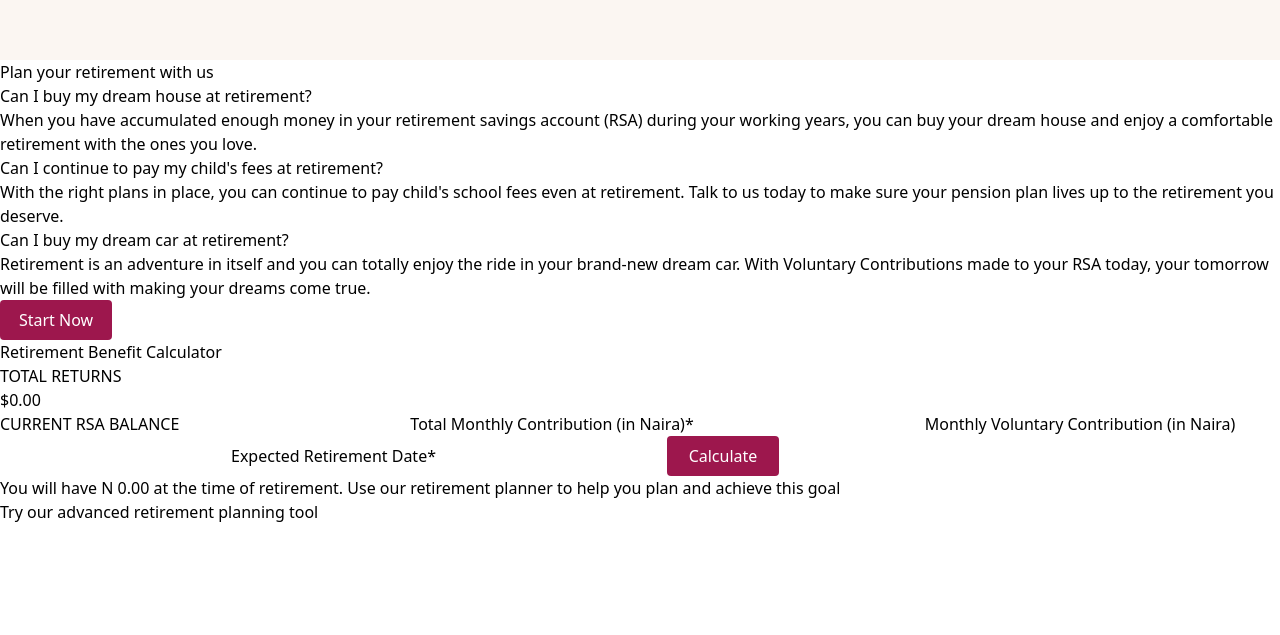
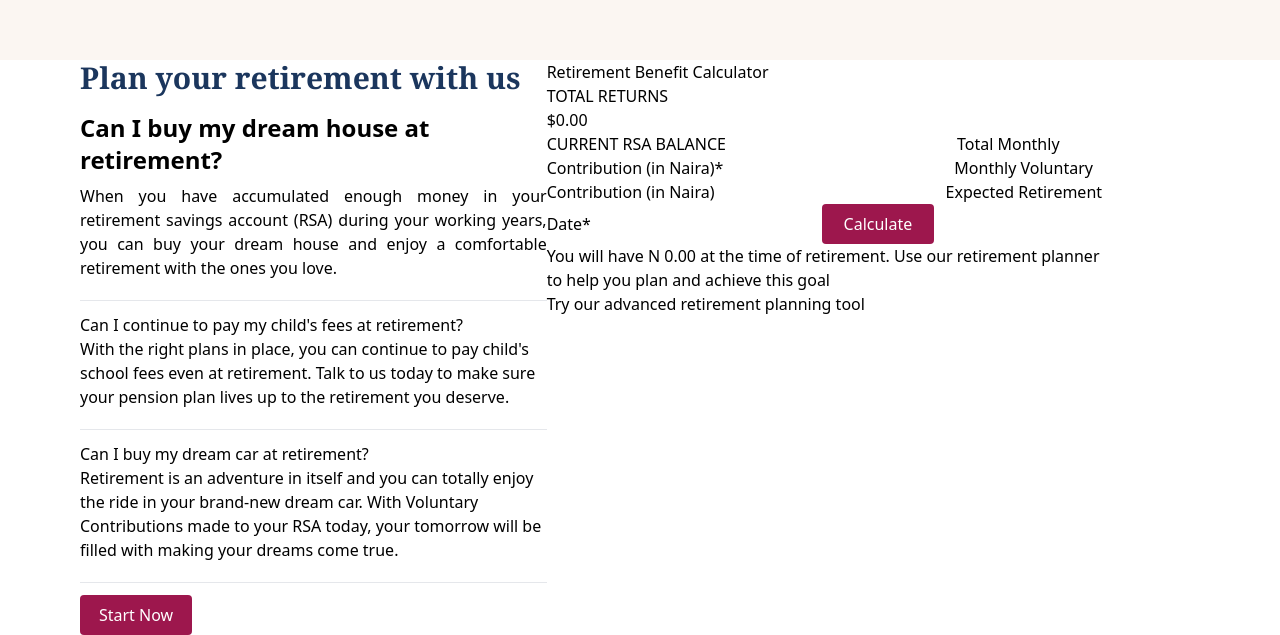
Before and after one commit to AkinAkinbobola/ARM-PENSION-SITE-CLONE, a Vue app in the folder arm-clone/: page / in a window 1280 px wide. Shown: the part 2223-2858 px from the top of the page. Before the commit the page ends 2747 px from the top, so only its background shows below. Built offline with nearby package versions, Linux system fonts and the light colour scheme.

Commit message:
Update BenefitCalculator.vue

```diff
--- a/arm-clone/src/components/BenefitCalculator.vue
+++ b/arm-clone/src/components/BenefitCalculator.vue
@@ -1,27 +1,30 @@
 <template>
-    <div>
-        <div flex flex-col>
-            <h1>Plan your retirement with us</h1>
-            <h1>Can I buy my dream house at retirement?</h1>
-            <p>When you have accumulated enough money in your retirement savings account (RSA) during your working years,
+    <div class="flex mx-20">
+        <div class="flex flex-col w-5/12">
+            <h1 class="text-blueText text-3xl font-serif font-bold mb-4">Plan your retirement with us</h1>
+            <h1 class="text-2xl font-sans font-bold mb-2">Can I buy my dream house at retirement?</h1>
+            <p class="text-justify">When you have accumulated enough money in your retirement savings account (RSA) during your working years,
                 you
                 can buy your dream house and enjoy a comfortable retirement with the ones you love.
             </p>
+            <div class="border-b mt-5 mb-3"></div>
             <h1>Can I continue to pay my child's fees at retirement?
             </h1>
             <p>With the right plans in place, you can continue to pay child's school fees even at retirement. Talk to us
                 today to make sure your pension plan lives up to the retirement you deserve.
             </p>
+            <div class="border-b mt-5 mb-3"></div>
             <h1>Can I buy my dream car at retirement?
             </h1>
             <p>Retirement is an adventure in itself and you can totally enjoy the ride in your brand-new dream car. With
                 Voluntary Contributions made to your RSA today, your tomorrow will be filled with making your dreams come
                 true.
             </p>
+            <div class="border-b mt-5 mb-3"></div>
             <button class="py-2 px-4 text-white bg-pink-800 ml-0 font-sans rounded w-28">Start Now</button>
         </div>
 
-        <div>
+        <div class="flex flex-col w-6/12">
             <h1>Retirement Benefit Calculator</h1>
             <h2>TOTAL RETURNS</h2>
             <h1>$0.00</h1>
```
